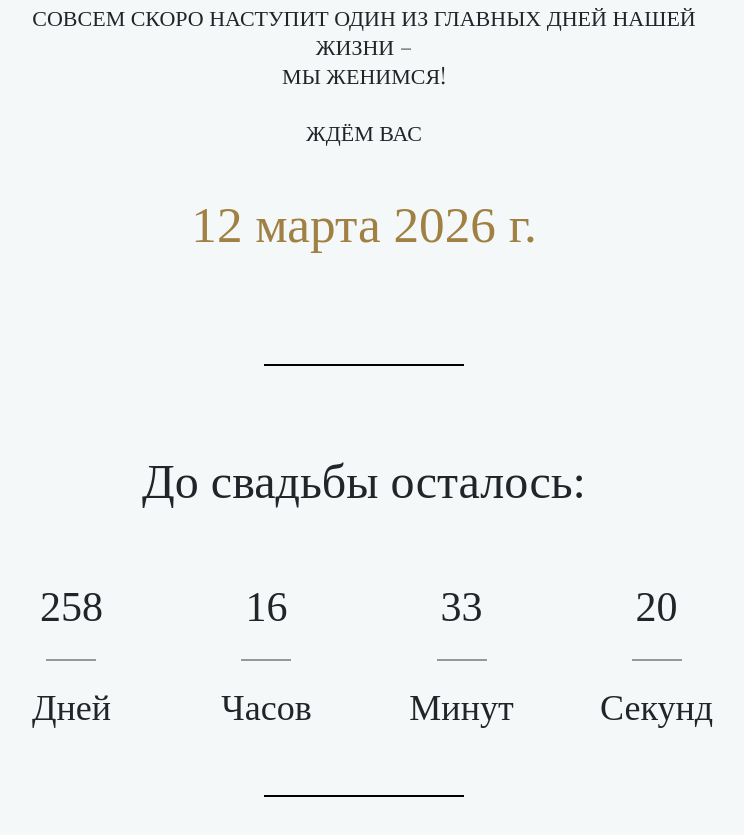
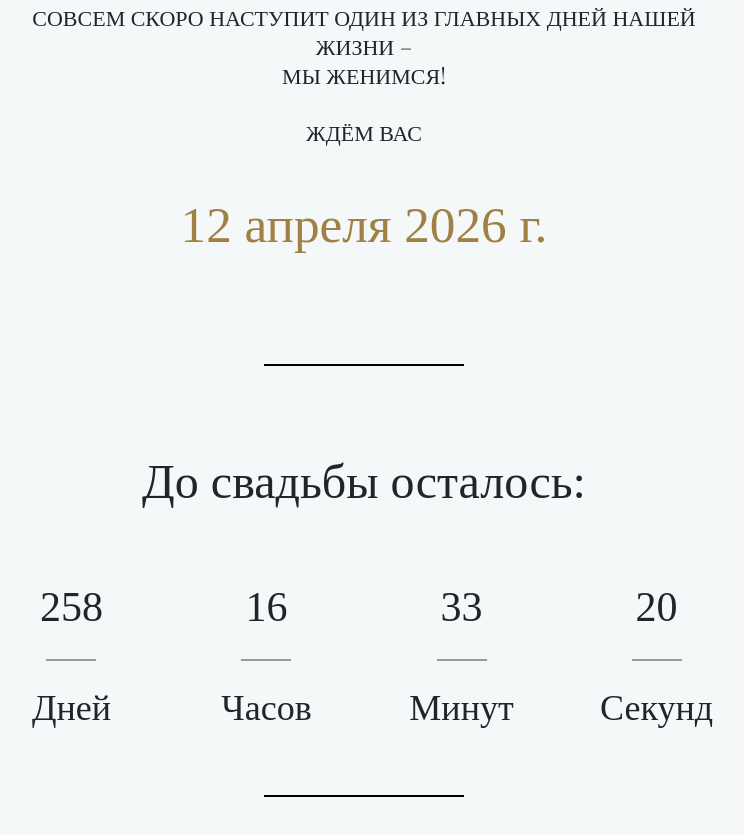
Before and after one commit to Lucem-afferens/wtd-leafFall, a website built with Vite: page index.html in a window 1280 px wide. Shown: the part 1129-1964 px from the top of the page, without its empty margins (276-1020 px from the left). Built offline with nearby package versions, Linux system fonts and the light colour scheme; files whose address does not match are found by name; a web font is replaced by a local one.

Commit message:
new date

```diff
--- a/index.html
+++ b/index.html
@@ -81,7 +81,7 @@
                 <div class="devider devider_invite anim"></div>
                 <h2 class="title title_invite anim"> <span class="title title_invite">Дорогие</span> родные и друзья!</h2>
                 <div class="descr descr_invite anim">Совсем скоро наступит один из главных дней нашей жизни – <br> мы женимся! <br><br> Ждём Вас</div>
-                <div class="invite__date title title_invite-date anim">12 марта 2026 г.</div>
+                <div class="invite__date title title_invite-date anim">12 апреля 2026 г.</div>
             </div>
         </div>
     </section>
```
